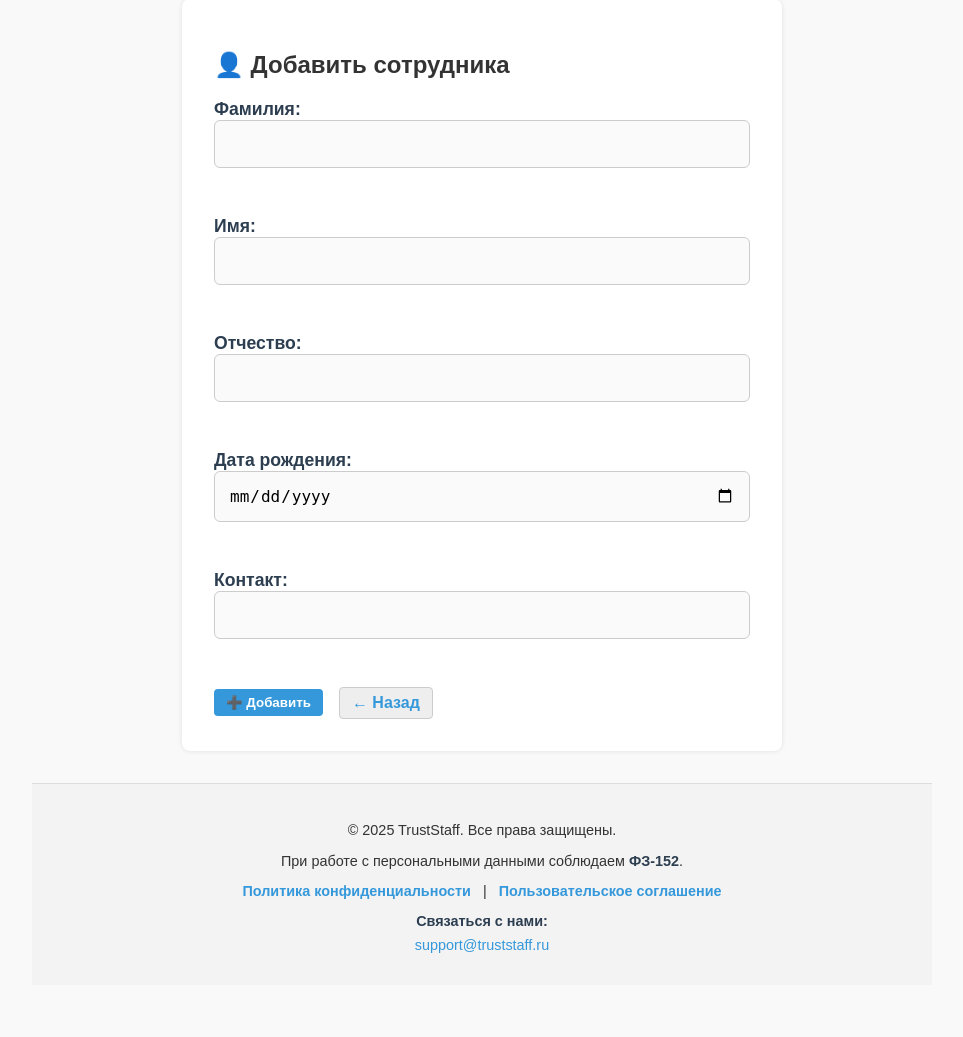
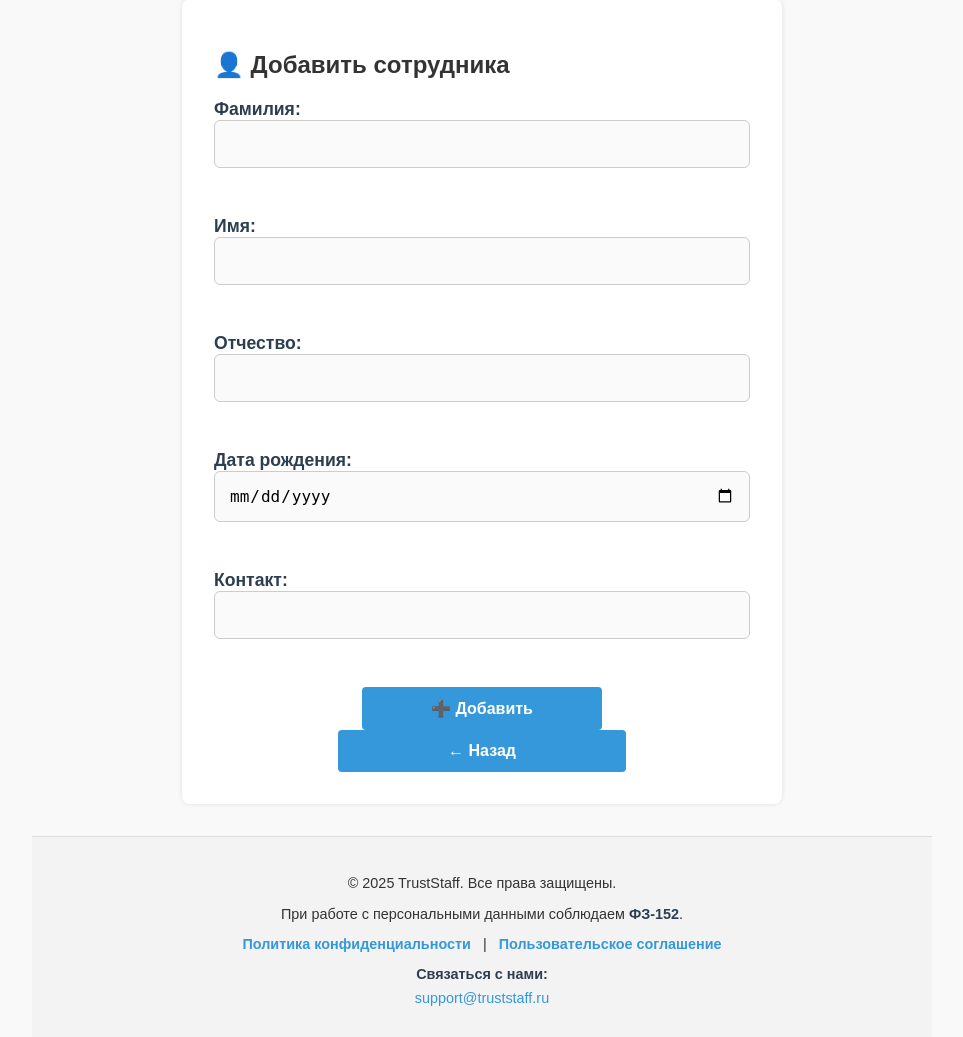
Before and after one commit to Pop228822/truststaff, a FastAPI app: template templates/add_employee.html in a window 1280 px wide. Shown: the part 223-1260 px from the top of the page, without its empty margins (158-1121 px from the left). Before the commit the page ends 1176 px from the top, so only its background shows below. Run offline with FastAPI, Linux system fonts and the light colour scheme; the template is opened without the code that fills it, so the values that code supplies are empty.

Commit message:
button big in add record and employee

```diff
--- a/templates/add_employee.html
+++ b/templates/add_employee.html
@@ -28,9 +28,11 @@
             <input type="text" id="contact" name="contact">
         </div>
 
-        <div class="form-actions">
-            <button type="submit">➕ Добавить</button>
-            <a href="/employees" class="btn-secondary">← Назад</a>
+        <div class="text-center">
+            <button type="submit" class="big-button">➕ Добавить</button>
+        </div>
+        <div class="text-center">
+            <a href="/employees" class="big-button">← Назад</a>
         </div>
 
         {% if error %}
```
Also changed, not shown: templates/add_record.html (+6 -1 lines).
